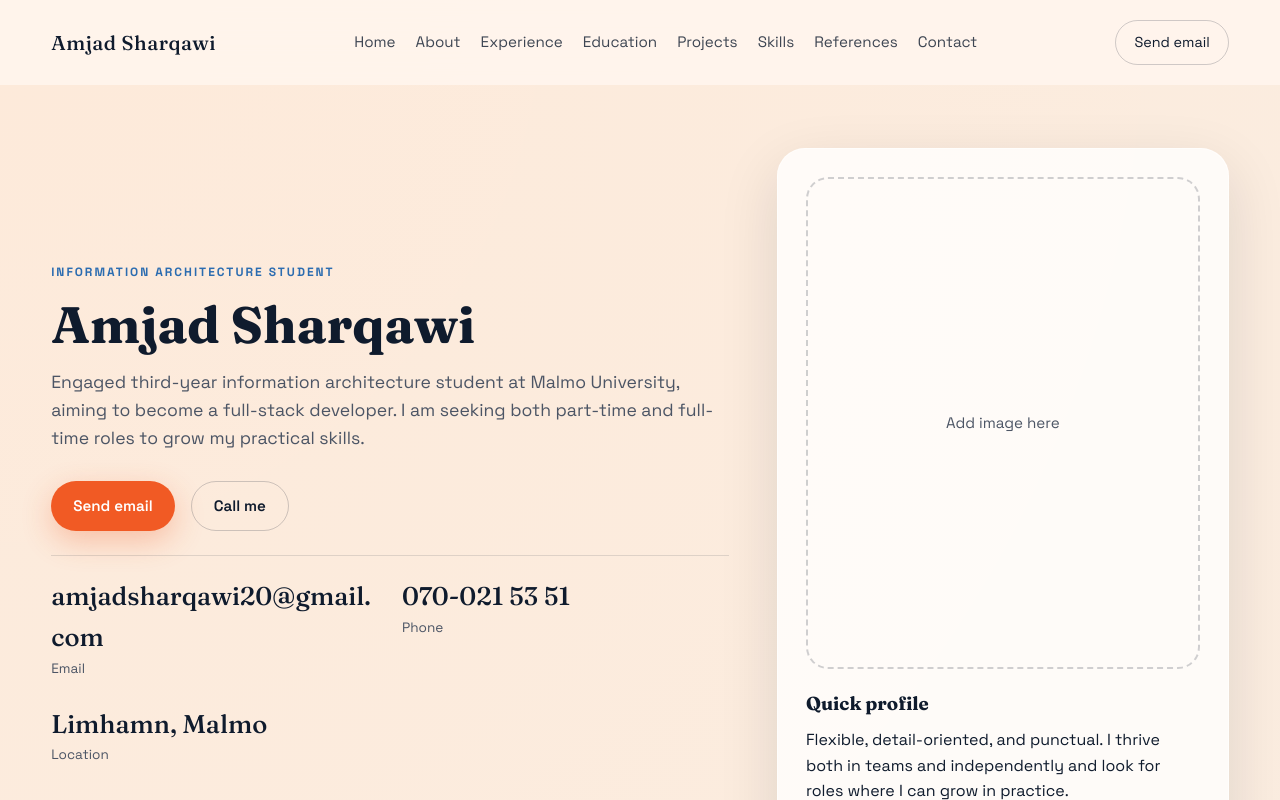
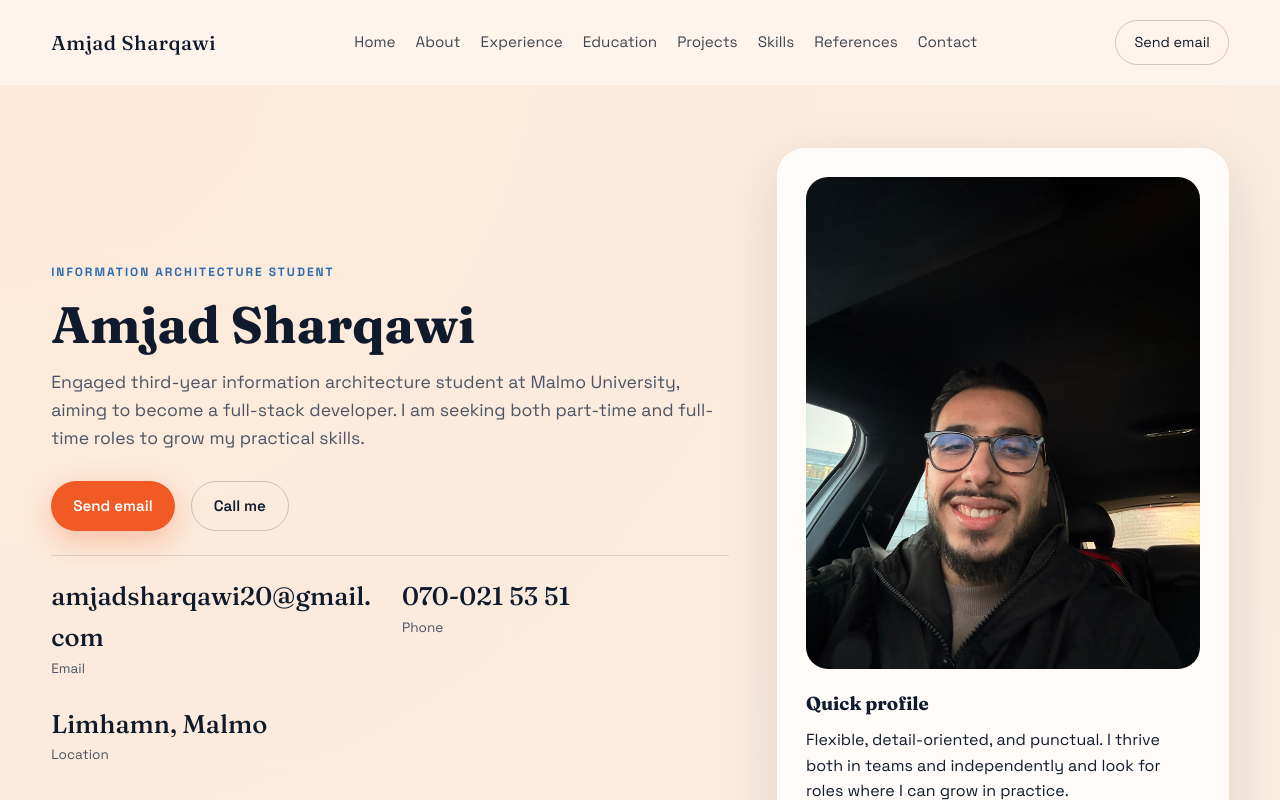
Before and after one commit to Sharqawi02/Portfolio, a React (Vite) app: page / in a window 1280 px wide. Shown: the top 800 px of the page. Built offline with nearby package versions, Linux system fonts and the light colour scheme.

Commit message:
Add profile image to hero card
Imported and displayed a new profile image (My.jpeg) in the hero card section of the App component, replacing the placeholder.

```diff
--- a/src/App.jsx
+++ b/src/App.jsx
@@ -3,6 +3,7 @@ import './App.css'
 import schedularImage from './assets/images/Schedular.png'
 import curaQuizImage from './assets/images/Cura Quiz.png'
 import cloudoImage from './assets/images/Cloudo.png'
+import profileImage from './assets/images/My.jpeg'
 
 const workExperience = [
   {
@@ -263,8 +264,8 @@ function App() {
             </div>
           </div>
           <div className="hero-card reveal" style={{ '--delay': '0.4s' }}>
-            <div className="portrait-placeholder" aria-label="Profile photo placeholder">
-              Add image here
+            <div className="portrait-wrap">
+              <img src={profileImage} alt="Portrait of Amjad Sharqawi" />
             </div>
             <div className="hero-card-body">
               <h3>Quick profile</h3>
```
Also changed, not shown: src/assets/images/My.jpeg (added).
